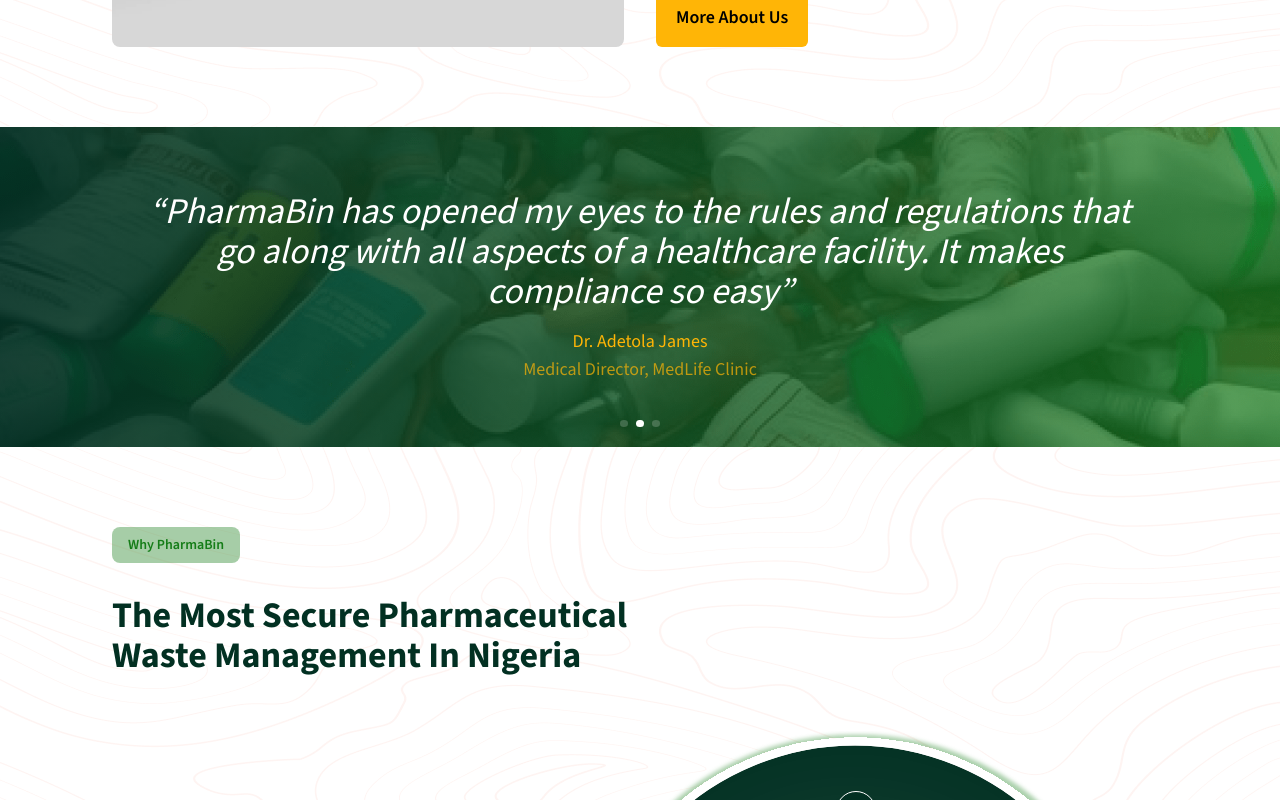
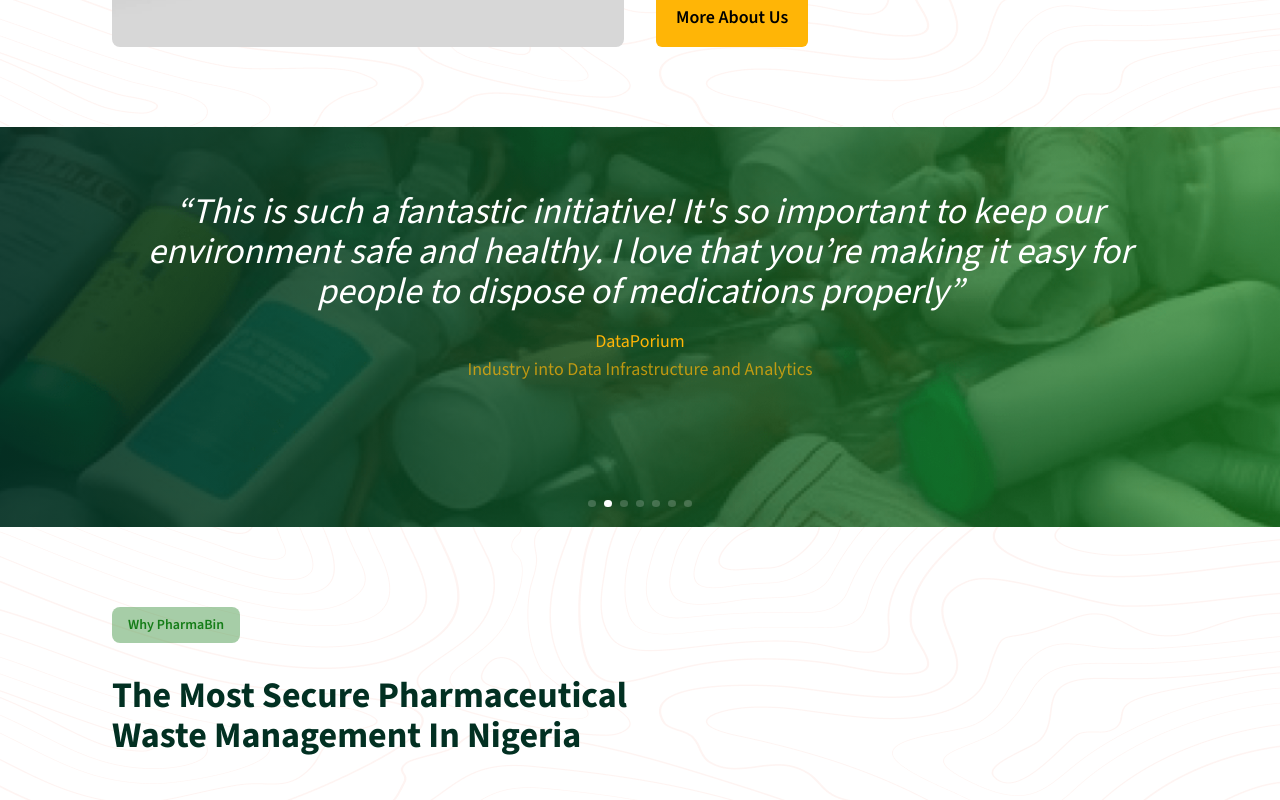
Before and after one commit to Farouk-ayo/pharmabin, a Next.js app: page / in a window 1280 px wide. Shown: the part 2000-2800 px from the top of the page. Built offline with nearby package versions, Linux system fonts and the light colour scheme; no server answers.

Commit message:
fix: update testimonials in carousel component

```diff
--- a/components/carousel/index.tsx
+++ b/components/carousel/index.tsx
@@ -8,24 +8,47 @@
 const cards = [
   {
     quote:
-      "PharmaBin has opened my eyes to the rules and regulations that go along with all aspects of a healthcare facility. It makes compliance so easy.",
+      "PharmaBin is actually a great initiative. Now I realize I've never really put much thought into how drugs are disposed of especially when they are expired. We basically just remove from stock and pack it somewhere. Where they go afterwards, I actually never bothered to find out",
+    author: "Pharm. Blessing Ademola",
+    designation: "Intern Pharmacist at UNIMED, Ondo",
+  },
+  {
+    quote:
+      "This is such a fantastic initiative! It's so important to keep our environment safe and healthy. I love that you’re making it easy for people to dispose of medications properly",
+    author: "DataPorium",
+    designation: "Industry into Data Infrastructure and Analytics",
+  },
+  {
+    quote:
+      "I must say, I love the concept of Pharmabin, and I must commend the innovativeness behind it. I can already envision the positive effect of this initiative on public health, and I want to be a part of this",
+    author: "Pharm. Esther Olatunbosun",
+    designation: "Intern Pharmacist & Public Health Advocate",
+  },
+  {
+    quote:
+      "As a pharmacist, I’m so grateful for PharmaBin. It’s bridging the gap in pharmaceutical waste management and educating the public at the same time.",
     author: "Pharm. Oluwabusayo Cyril",
     designation: "CEO Well-Land Pharmacy & Stores",
   },
   {
     quote:
-      "PharmaBin has opened my eyes to the rules and regulations that go along with all aspects of a healthcare facility. It makes compliance so easy",
-    author: "Dr. Adetola James",
-    designation: "Medical Director, MedLife Clinic",
+      "I love that PharmaBin is tackling an issue we often overlook. Safe disposal of medicines should be a priority, and this initiative is leading the way!",
+    author: "Pharm. Mubarak Usman",
+    designation: "Managing Director at Victory Life Industrial Limited",
   },
   {
     quote:
-      "This was disposal body has opened my eyes to the rules and regulations that go along with all aspects of a healthcare facility. It makes compliance so easy.",
-    author: "Dr. Johnson Bankole",
-    designation: "MD Lando Recycling Industrial Limited",
+      "PharmaBin is proof that small actions can lead to big changes. Every collected drug is one less contaminant in our environment!",
+    author: "Dr. Biodun Sambo",
+    designation: "CEO Lando Industrial Limited",
+  },
+  {
+    quote:
+      "This initiative is not just about waste disposal; it’s about protecting future generations. I’m proud to support PharmaBin’s mission!",
+    author: "Dr. Shakirah Olatunde",
+    designation: "Midwife at Kingsley Hospital",
   },
 ];
-
 export default function Carousel({ vertical = false }: { vertical?: boolean }) {
   return (
     <div className="relative w-full h-full px-4  flex items-center overflow-hidden">
@@ -56,8 +79,10 @@
         {cards.map((card, index) => (
           <SwiperSlide key={index} className="h-full">
             <div
-              className={`relative z-10 mx-auto py-16 flex flex-col items-center justify-center h-full ${
-                vertical ? "text-left" : "text-center max-w-5xl"
+              className={`relative z-10 mx-auto py-16 flex flex-col  justify-center h-full ${
+                vertical
+                  ? "text-left items-start"
+                  : "text-center max-w-5xl items-center"
               }  text-white  px-4`}
             >
               <p className="text-2xl md:text-4xl text-white font-medium italic mb-4">
--- a/components/carousel/testimonial.tsx
+++ b/components/carousel/testimonial.tsx
@@ -11,20 +11,45 @@
   const testimonials = [
     {
       quote:
-        "Quality of the service is good, it has met our needs in that everything has a place and gets disposed of safely for personnel and for the environment.",
-      author: "Pharm. Mubarak Usman",
-      designation: "Chief Superintendent Cyril Pharmacy & Stores",
+        "PharmaBin is actually a great initiative. Now I realize I've never really put much thought into how drugs are disposed of especially when they are expired. We basically just remove from stock and pack it somewhere. Where they go afterwards, I actually never bothered to find out",
+      author: "Pharm. Blessing Ademola",
+      designation: "Intern Pharmacist at UNIMED, Ondo",
     },
     {
       quote:
-        "Their disposal system is remarkable and environmentally conscious.",
-      author: "Dr. Sarah Johnson",
-      designation: "Senior Pharmacist",
+        "This is such a fantastic initiative! It's so important to keep our environment safe and healthy. I love that you’re making it easy for people to dispose of medications properly",
+      author: "DataPorium",
+      designation: "Industry into Data Infrastructure and Analytics",
     },
     {
-      quote: "Outstanding service that has transformed our waste management.",
-      author: "Pharm. David Chen",
-      designation: "Operations Director",
+      quote:
+        "I must say, I love the concept of Pharmabin, and I must commend the innovativeness behind it. I can already envision the positive effect of this initiative on public health, and I want to be a part of this",
+      author: "Pharm. Esther Olatunbosun",
+      designation: "Intern Pharmacist & Public Health Advocate",
+    },
+    {
+      quote:
+        "As a pharmacist, I’m so grateful for PharmaBin. It’s bridging the gap in pharmaceutical waste management and educating the public at the same time.",
+      author: "Pharm. Oluwabusayo Cyril",
+      designation: "CEO Well-Land Pharmacy & Stores",
+    },
+    {
+      quote:
+        "I love that PharmaBin is tackling an issue we often overlook. Safe disposal of medicines should be a priority, and this initiative is leading the way!",
+      author: "Pharm. Mubarak Usman",
+      designation: "Managing Director at Victory Life Industrial Limited",
+    },
+    {
+      quote:
+        "PharmaBin is proof that small actions can lead to big changes. Every collected drug is one less contaminant in our environment!",
+      author: "Dr. Biodun Sambo",
+      designation: "CEO Lando Industrial Limited",
+    },
+    {
+      quote:
+        "This initiative is not just about waste disposal; it’s about protecting future generations. I’m proud to support PharmaBin’s mission!",
+      author: "Dr. Shakirah Olatunde",
+      designation: "Midwife at Kingsley Hospital",
     },
   ];
 
@@ -71,7 +96,7 @@
       <button className="custom-prev absolute left-0 bottom-0 z-20 p-2 hover:opacity-75 transition-opacity">
         <ArrowLeft />
       </button>
-      <div className="custom-pagination   !-translate-y-1/2  !-bottom-1 !left-1/2 !m-auto  !absolute !w-full   !z-20" />
+      <div className="custom-pagination   !-translate-y-1/2  !-bottom-2 !left-[40%] !m-auto  !absolute !w-full   !z-20" />
       <button className="custom-next absolute right-0 bottom-0 z-20 p-2 hover:opacity-75 transition-opacity">
         <ArrowRight />
       </button>
```
